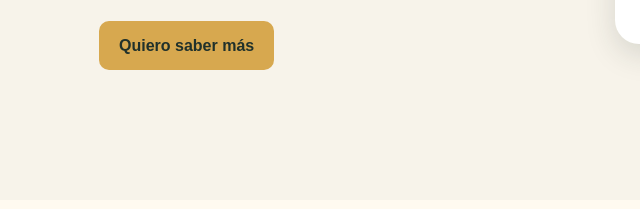
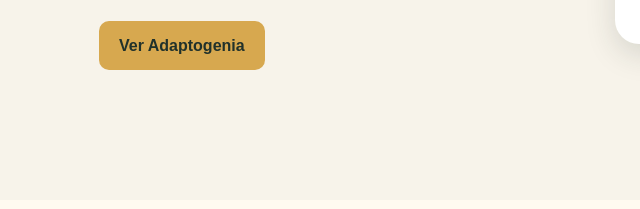
Before and after one commit to mibarra15pal-png/proyecto-onepage-utn-frt-mibarra, a plain HTML site: page index.html in a window 1280 px wide. Shown: the part 548-757 px from the top of the page, 15-655 px from the left. Drawn offline with Linux system fonts and the light colour scheme.

Commit message:
Update index.html
Add logo & linktree

```diff
--- a/index.html
+++ b/index.html
@@ -25,7 +25,9 @@
                 <p class="tag">Hongos adaptógenos · Patagonia · Bienestar</p>
                 <h1>Extractos naturales para acompañar energía, foco y equilibrio.</h1>
                 <p>Adaptogenia es una propuesta patagónica orientada al desarrollo de productos simples, naturales y funcionales a base de hongos adaptógenos.</p>
-                <a href="#contacto" class="btn">Quiero saber más</a>
+                <a href="https://linktr.ee/ADAPTOGENIA" target="_blank" class="btn">
+                  Ver Adaptogenia
+                  </a>
             </div>
             <div class="hero-card">
                 <img src="images/Logo - Adaptogenia - LinkTree.png" alt="Logo ilustrativo de Adaptogenia">
```
